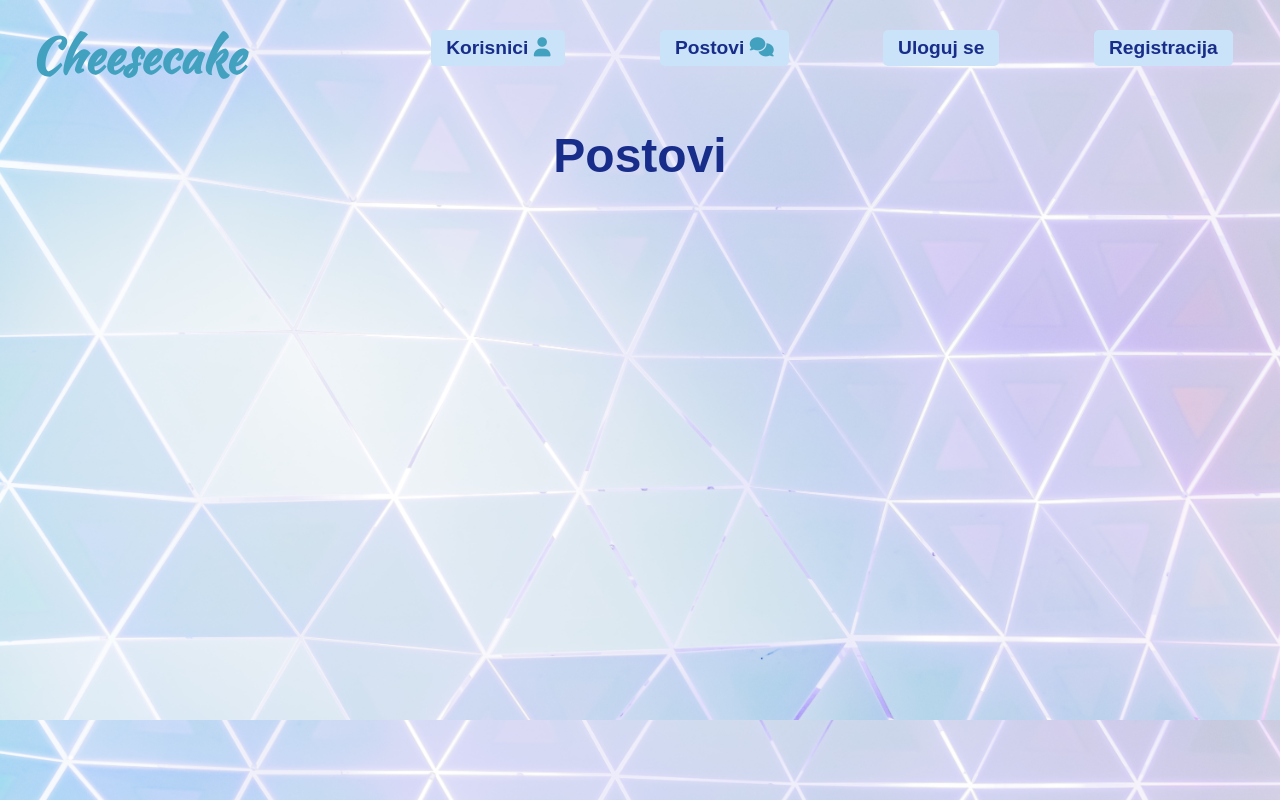
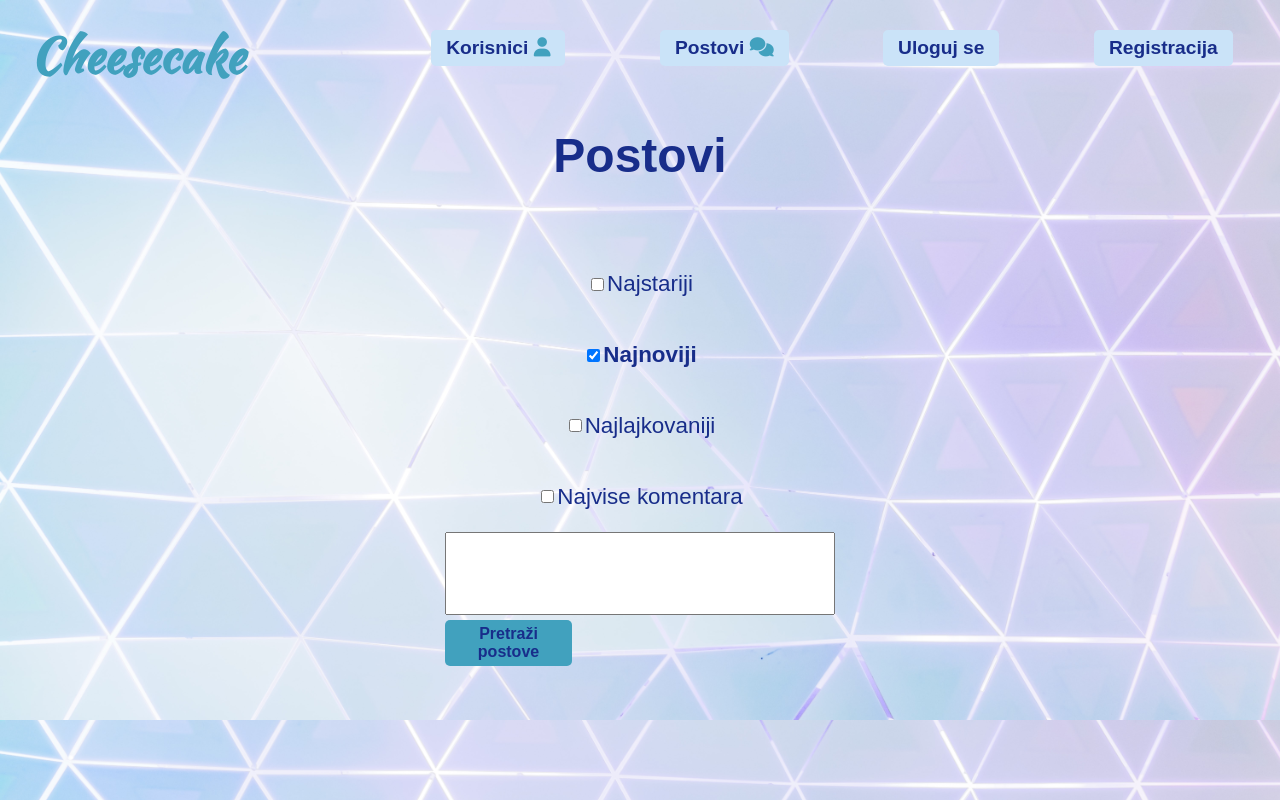
Before and after one commit to lukavasic/ITEH-Projekat, a React (Create React App) app in the folder frontend/: page /topics in a window 1280 px wide. Built offline with nearby package versions, Linux system fonts and the light colour scheme; no server answers; a web font is replaced by a local one.

Commit message:
sortiranje funkcije
dodate funkcije za sortiranje

```diff
--- a/frontend/src/pages/Topics.js
+++ b/frontend/src/pages/Topics.js
@@ -23,8 +23,12 @@ const Topics = ({
     isTheMostLiked: false,
   });
 
-  let { isTheMostCommented, isTheOldest, isTheMostLiked, isTheMostRecent } =
-    topicsSortType;
+  let {
+    isTheMostCommented,
+    isTheOldest,
+    isTheMostLiked,
+    isTheMostRecent,
+  } = topicsSortType;
 
   useEffect(() => {
     if (isTheOldest) getPosts();
@@ -91,6 +95,92 @@ const Topics = ({
         <p className="app_color_font font__bold font__p topics-headline">
           Postovi
         </p>
+        <br />
+
+        <div
+          className={
+            isTheOldest
+              ? "header-checkbox app_color_font p__size font__p font__bold"
+              : "header-checkbox app_color_font p__size font__p"
+          }
+        >
+          <input
+            type="checkbox"
+            value={isTheOldest}
+            checked={isTheOldest}
+            onChange={() => changeTopicsType("isTheOldest")}
+          />
+          <p onClick={() => changeTopicsType("isTheOldest")}>Najstariji</p>
+        </div>
+
+        <div
+          className={
+            isTheMostRecent
+              ? "header-checkbox app_color_font p__size font__p font__bold"
+              : "header-checkbox app_color_font p__size font__p"
+          }
+        >
+          <input
+            onChange={() => changeTopicsType("isTheMostRecent")}
+            value={isTheMostRecent}
+            checked={isTheMostRecent}
+            type="checkbox"
+          />
+          <p onClick={() => changeTopicsType("isTheMostRecent")}>
+            Najnoviji
+          </p>
+        </div>
+
+        <div
+          className={
+            isTheMostLiked
+              ? "header-checkbox app_color_font p__size font__p font__bold"
+              : "header-checkbox app_color_font p__size font__p"
+          }
+        >
+          <input
+            type="checkbox"
+            checked={isTheMostLiked}
+            value={isTheMostLiked}
+            onChange={() => changeTopicsType("isTheMostLiked")}
+          />
+          <p onClick={() => changeTopicsType("isTheMostLiked")}>
+            Najlajkovaniji
+          </p>
+        </div>
+
+        <div
+          className={
+            isTheMostCommented
+              ? "header-checkbox app_color_font p__size font__p font__bold"
+              : "header-checkbox app_color_font p__size font__p"
+          }
+        >
+          <input
+            type="checkbox"
+            checked={isTheMostCommented}
+            value={isTheMostCommented}
+            onChange={() => changeTopicsType("isTheMostCommented")}
+          />
+          <p onClick={() => changeTopicsType("isTheMostCommented")}>
+            Najvise komentara
+          </p>
+        </div>
+
+        <form className="search-topic-wrapper">
+          <textarea
+            type="submit"
+            value={dataFromSearch}
+            onChange={(e) => onChange(e)}
+          />
+
+          <div
+            className="topic-search-button app_color_background font__p font__bold"
+            onClick={() => searchForTopic()}
+          >
+            Pretraži postove
+          </div>
+        </form>
       </header>
 
       <div className="topics-wrapper">
```
Also changed, not shown: 1 other file (tests, documents, lock files or other folders).
